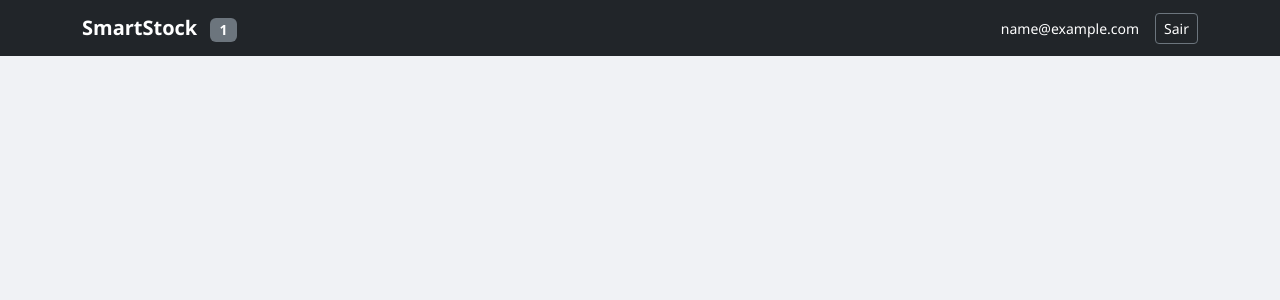
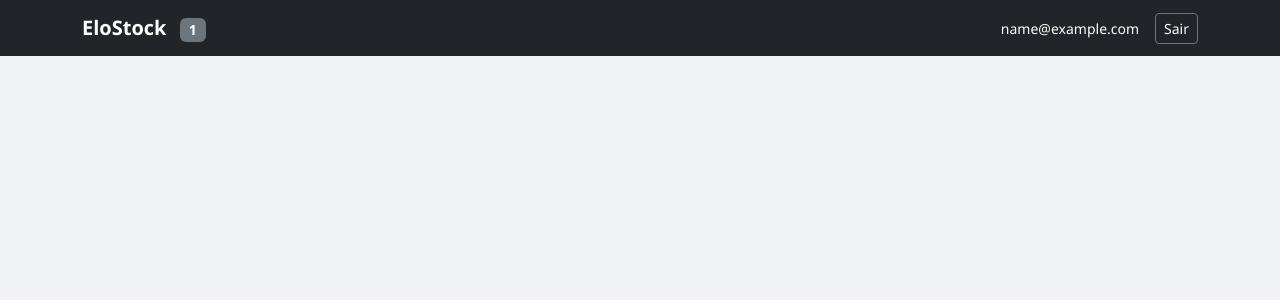
Before and after one commit to elo-estoque/elostock, a Flask app: page /dashboard in a window 1280 px wide. Shown: the top 300 px of the page. Run offline with Flask 3, Linux system fonts and the light colour scheme; the visitor is signed in with stand-in values (Sample User, id 1).

Commit message:
Update index.html

```diff
--- a/templates/index.html
+++ b/templates/index.html
@@ -3,7 +3,7 @@
 <head>
     <meta charset="UTF-8">
     <meta name="viewport" content="width=device-width, initial-scale=1">
-    <title>SmartStock Logística</title>
+    <title>EloStock Logística</title>
     <link href="https://cdn.jsdelivr.net/npm/bootstrap@5.3.0/dist/css/bootstrap.min.css" rel="stylesheet">
     <link rel="stylesheet" href="https://cdn.jsdelivr.net/npm/bootstrap-icons@1.10.0/font/bootstrap-icons.css">
     <style>
@@ -33,7 +33,7 @@
     <nav class="navbar navbar-dark bg-dark mb-4">
         <div class="container">
             <span class="navbar-brand fw-bold">
-                SmartStock
+                EloStock
                 <span class="badge bg-secondary ms-2" style="font-size: 0.7em">{{ role }}</span>
             </span>
             <div class="d-flex align-items-center gap-3">
```
